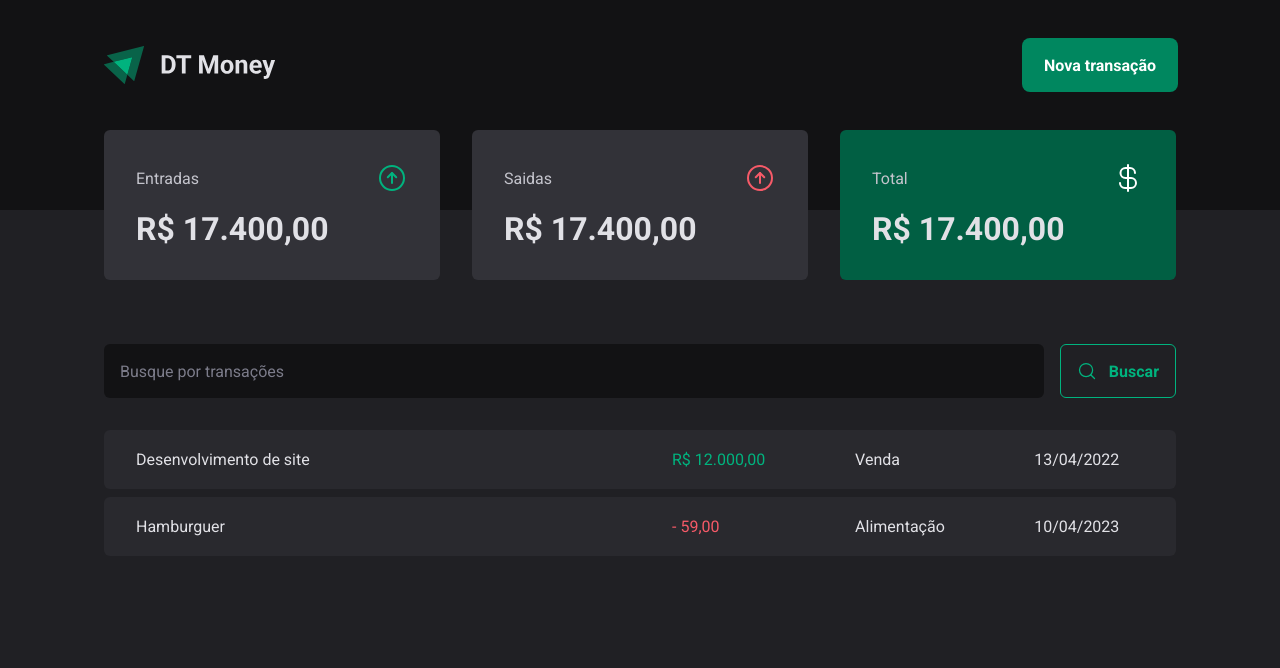
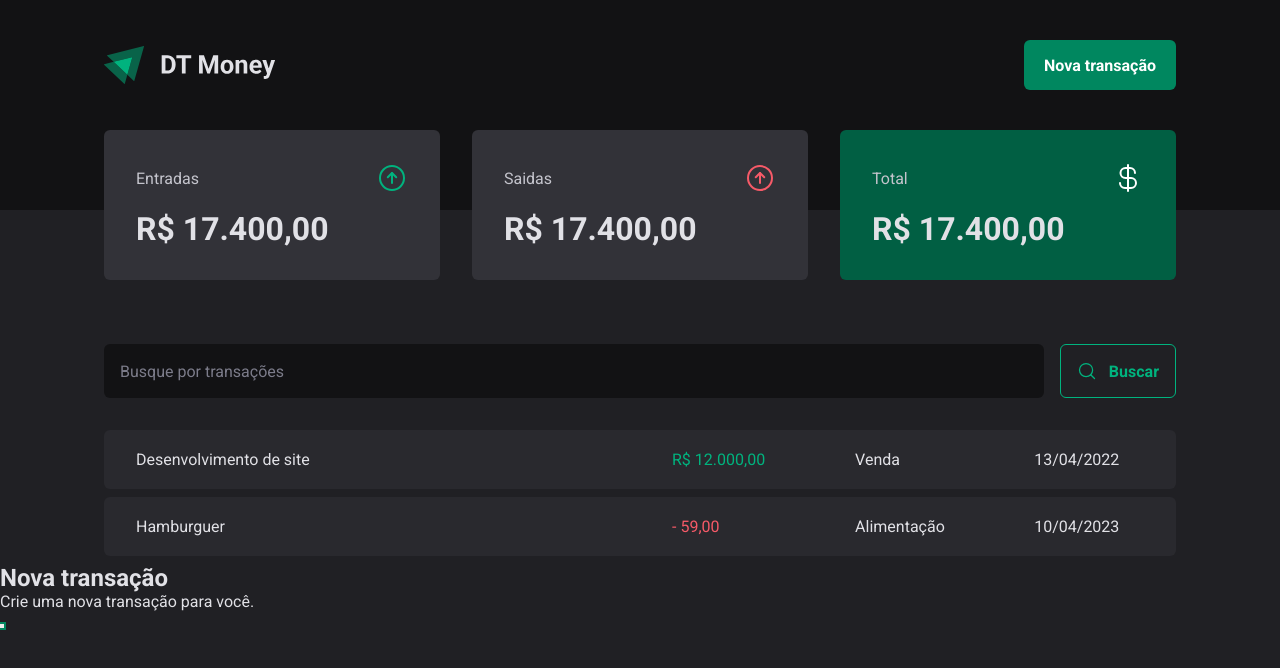
Before and after one commit to flavioanalistadesistema/dt-money, a React (Vite) app: page / in a window 1280 px wide. Both pictures are taken after a click on the button "Nova transação". Shown: the top 668 px of the page. Built offline with nearby package versions, Linux system fonts and the light colour scheme.

Commit message:
Criando Modal acessivel

```diff
--- a/src/components/Header/index.tsx
+++ b/src/components/Header/index.tsx
@@ -1,13 +1,33 @@
 import { HeaderContainer, HeaderContent, NewTransactionButton } from "./styles";
 import Logo from '../../assets/logo.svg'
+import * as Dialog from '@radix-ui/react-dialog';
+
+
 export function Header() {
     return (
         <HeaderContainer>
             <HeaderContent>
                 <img src={Logo} alt="" />
-                <NewTransactionButton>
-                    Nova transação
-                </NewTransactionButton>
+                <Dialog.Root>
+                    <Dialog.Trigger asChild>
+                        <NewTransactionButton>Nova transação </NewTransactionButton>
+                    </Dialog.Trigger>
+
+                    <Dialog.Portal>
+                        <Dialog.Overlay/>
+
+                        <Dialog.Content>
+                            <Dialog.Title>Nova transação</Dialog.Title>
+
+                            <Dialog.Description>
+                                <p>
+                                    Crie uma nova transação para você.
+                                </p>
+                            </Dialog.Description>
+                            <Dialog.Close />
+                        </Dialog.Content>
+                    </Dialog.Portal>
+                </Dialog.Root>
             </HeaderContent>
         </HeaderContainer>
     )
```
